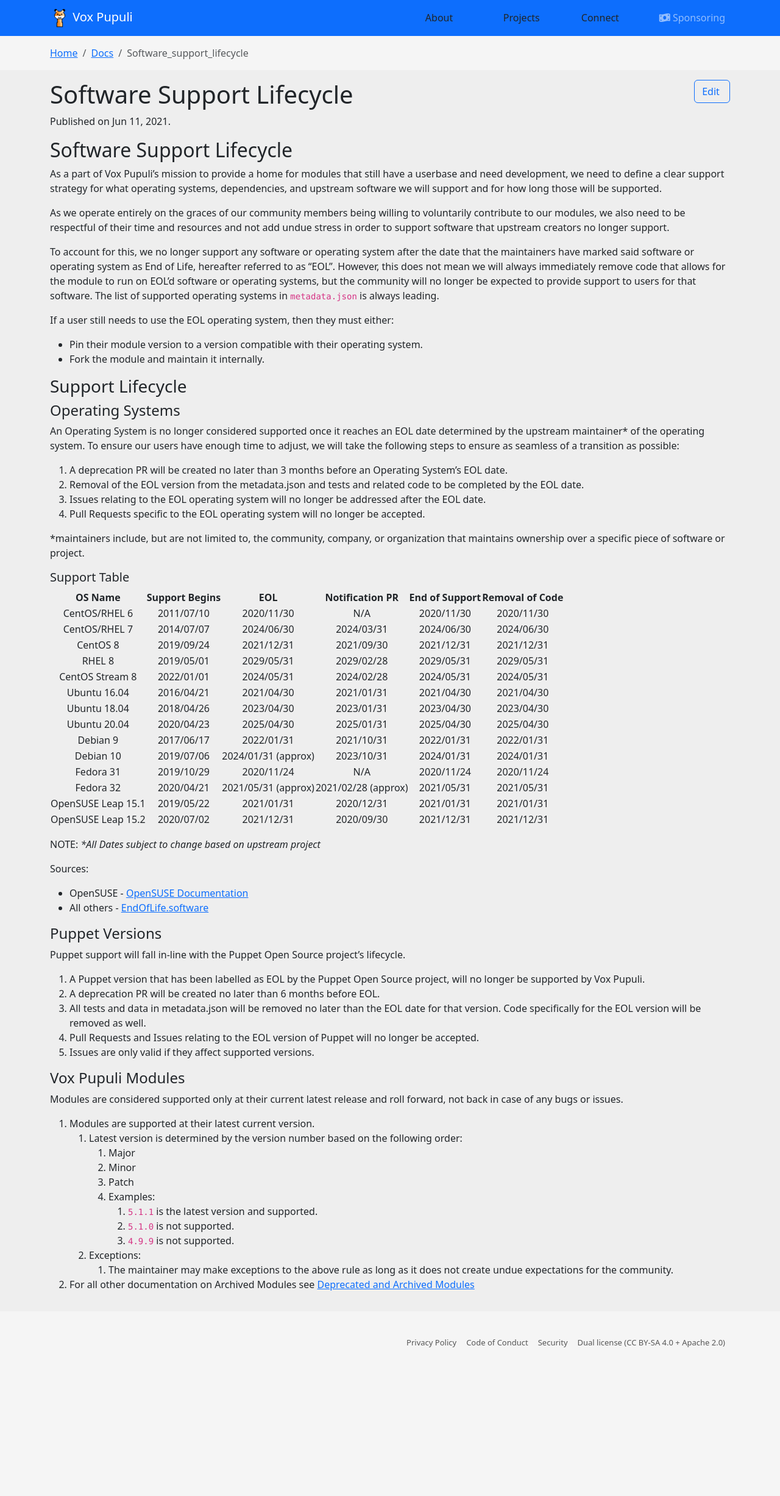
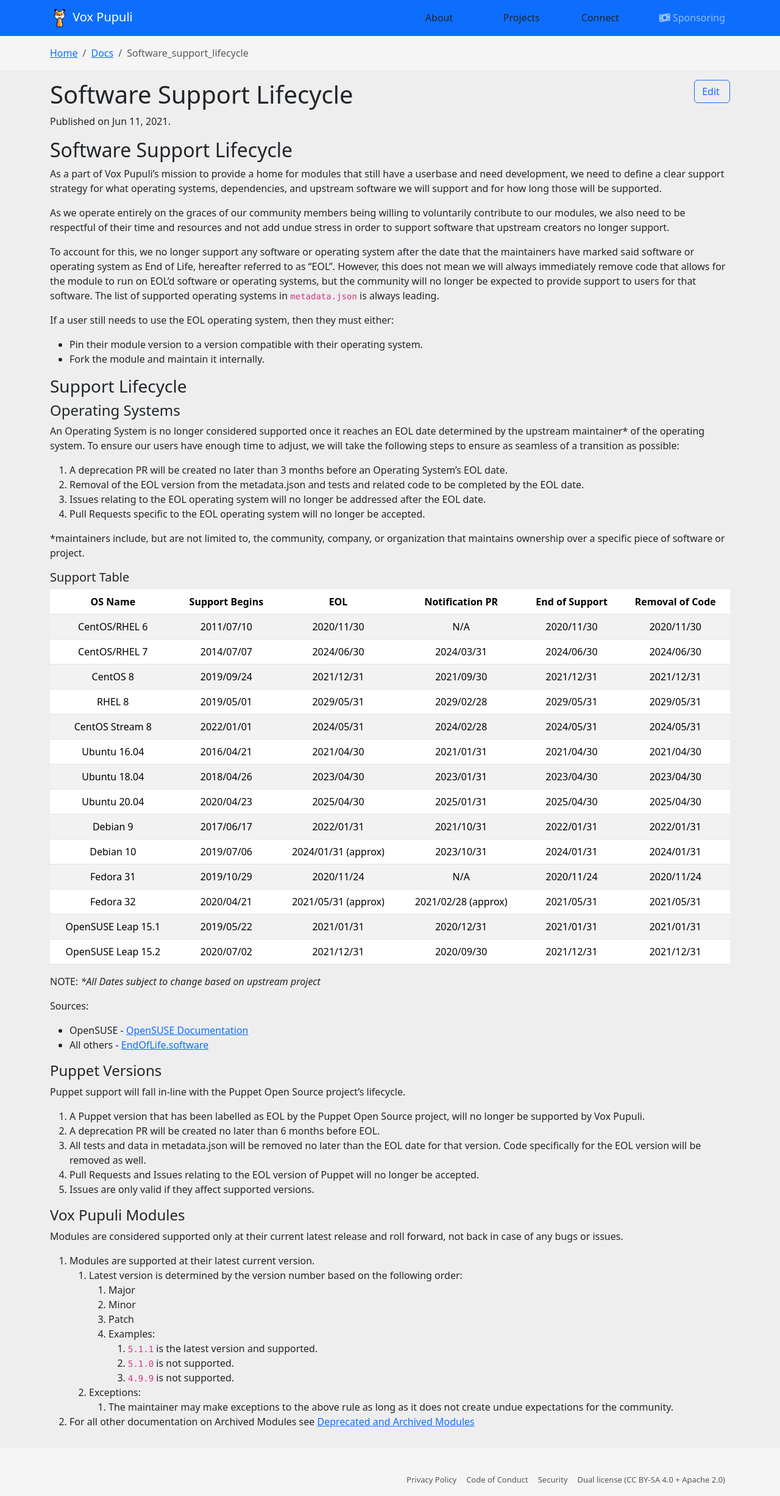
Before and after one commit to voxpupuli/voxpupuli.github.io, a Jekyll site: the page built from _docs/software_support_lifecycle.md, in a window 1280 px wide. Shown: the whole page at 61% size. Built offline with Jekyll 4.4.1, drawn with Linux system fonts in a browser that asks for light colours; nearby versions of some CDN libraries; before the commit the page ends 2229 px from its top, so only the background shows below that.

Commit message:
Add styling to lifecycle table for readability

```diff
--- a/_docs/software_support_lifecycle.md
+++ b/_docs/software_support_lifecycle.md
@@ -49,6 +49,7 @@
 |     Fedora 32      |   2020/04/21   | 2021/05/31 (approx) | 2021/02/28 (approx) |   2021/05/31   |   2021/05/31    |
 | OpenSUSE Leap 15.1 |   2019/05/22   |     2021/01/31      |     2020/12/31      |   2021/01/31   |   2021/01/31    |
 | OpenSUSE Leap 15.2 |   2020/07/02   |     2021/12/31      |     2020/09/30      |   2021/12/31   |   2021/12/31    |
+{: .table .table-striped .table-hover }
 
 NOTE: *\*All Dates subject to change based on upstream project*
 
```
